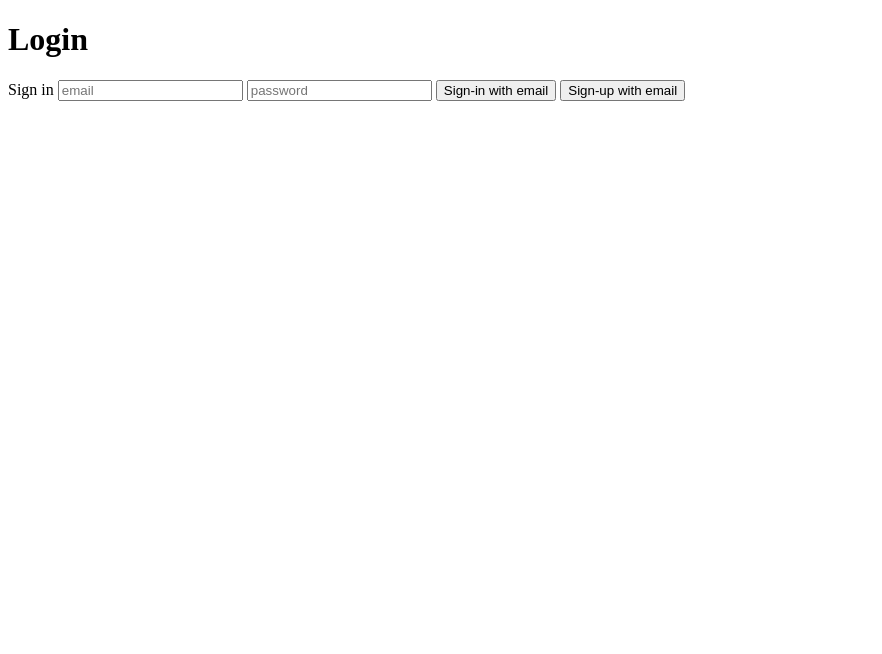
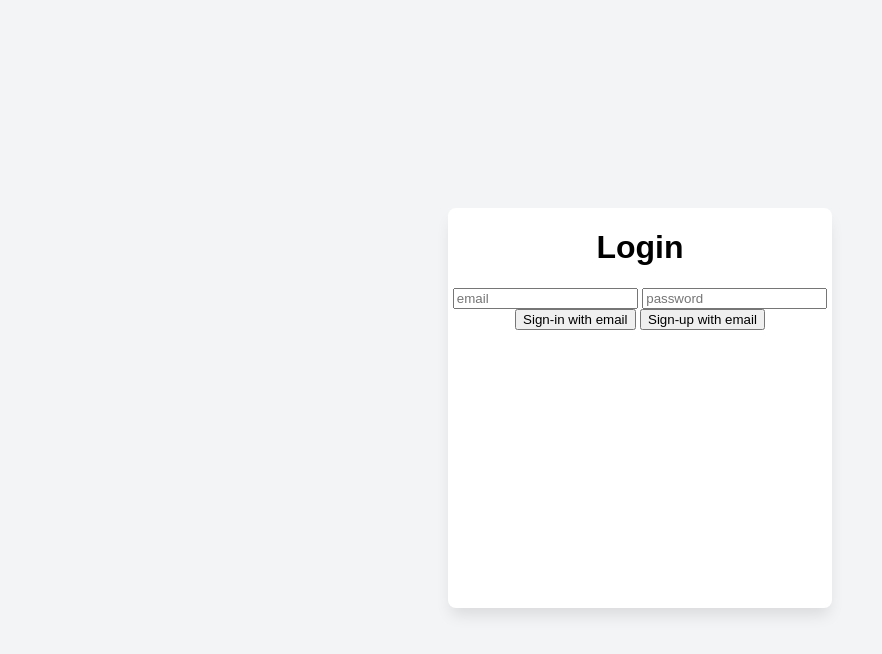
Before and after one commit to utk-cs340-fall24/OpenVinyl, a SvelteKit app in the folder OpenVinyl/: page /login in a window 1280 px wide. Shown: the top 654 px of the page, without its empty margins (0-882 px from the left). Built offline with nearby package versions, Linux system fonts and the light colour scheme.

Commit message:
Added some login styling

```diff
--- a/OpenVinyl/src/routes/login/+page.svelte
+++ b/OpenVinyl/src/routes/login/+page.svelte
@@ -1,5 +1,3 @@
-<!-- <script src="https://accounts.google.com/gsi/client" async></script> -->
-
 <script>
   import { supabase } from '$lib/supabase.js';
 
@@ -18,15 +16,29 @@
     console.log("data: ", data);
     console.log("error: ", error);
   }
+
+  async function signIn() {
+    const { data, error } = await supabase.auth.signInWithPassword({
+        email: email,
+        password: pass,
+        options: {
+            emailRedirectTo: 'http://localhost:5173'
+        }
+    })
+    console.log("data: ", data);
+    console.log("error: ", error);
+  }
 </script>
 
-<h1>Login</h1>
+<div>
+  <h1>Login</h1>
 
-<span>Sign in</span>
-<input type="email" name="" id="email" placeholder="email" bind:value={email}>
-<input type="password" name="" id="pass" placeholder="password" bind:value={pass}>
-<button id="esignin">Sign-in with email</button>
-<button id="esignup" on:click={signUp}>Sign-up with email</button>
+  <input type="email" name="" id="email" placeholder="email" bind:value={email}>
+  <input type="password" name="" id="pass" placeholder="password" bind:value={pass}>
+  <button id="esignin" on:click={signIn}>Sign-in with email</button>
+  <button id="esignup" on:click={signUp}>Sign-up with email</button>
+</div>
+
 <!-- <div class="pass-separator">
     <hr>
     <span>or continue with</span>
@@ -37,20 +49,27 @@
     <button id="google">Sign-in with Google</button>
 </div> -->
 
-<!-- <div id="g_id_onload"
-    data-client_id="330345854773-715jilr6il1dsmj6brh76q060cn9t3an.apps.googleusercontent.com"
-    data-context="signin"
-    data-ux_mode="popup"
-    data-callback="handleSignInWithGoogle"
-    data-auto_select="true"
-    data-itp_support="true">
-</div>
+<style>
+  * {
+    font-family: Arial, Helvetica, sans-serif;
+  }
 
-<div class="g_id_signin"
-    data-type="standard"
-    data-shape="rectangular"
-    data-theme="outline"
-    data-text="signin_with"
-    data-size="large"
-    data-logo_alignment="left">
-</div> -->
+  :global(body) {
+    background-color: #f3f4f6;
+    height: 100vh;
+    overflow: hidden;
+    /* width: 100vw; */
+    display: flex;
+    justify-content: center;
+    align-items: center;
+  }
+
+  div {
+    height: 50vh;
+    width: 30vw;
+    background-color: #fff;
+    box-shadow: 0px 10px 15px -3px rgba(0,0,0,0.1);
+    border-radius: 8px;
+    text-align: center;
+  }
+</style>
```
